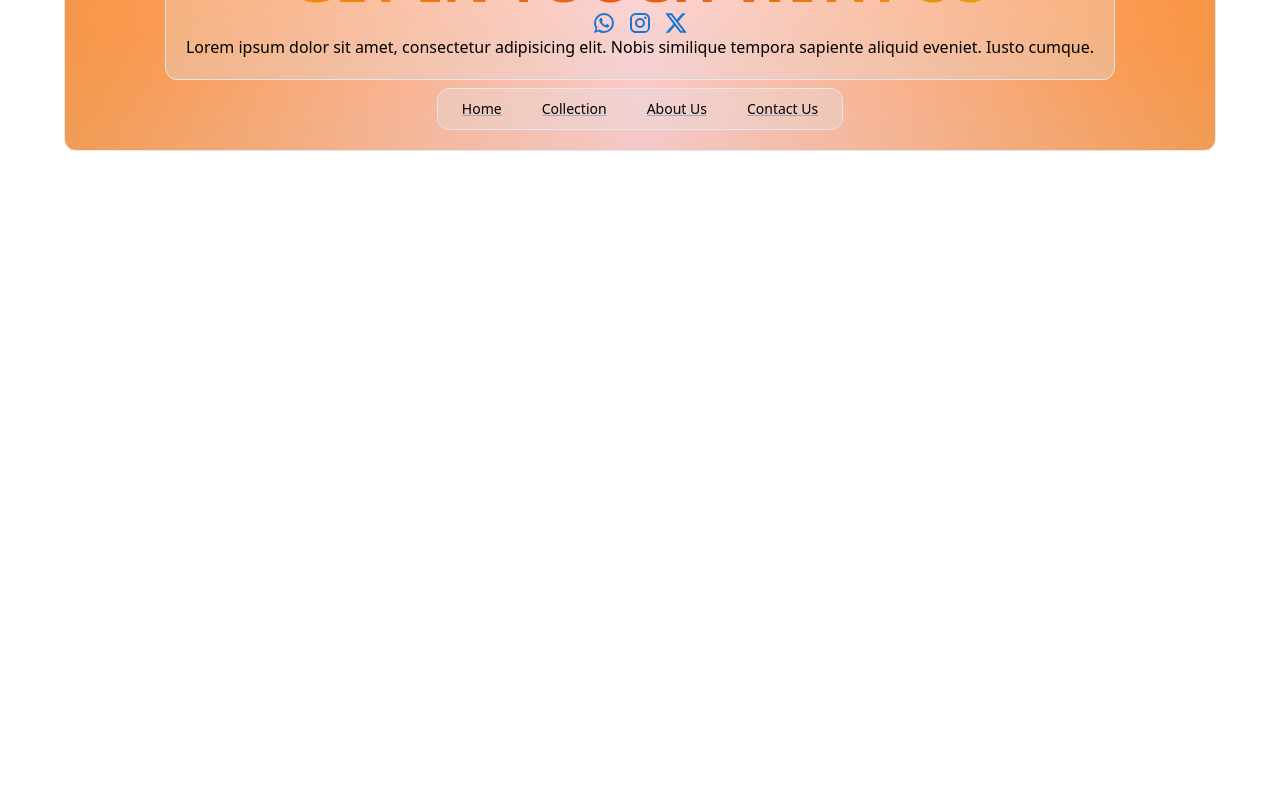
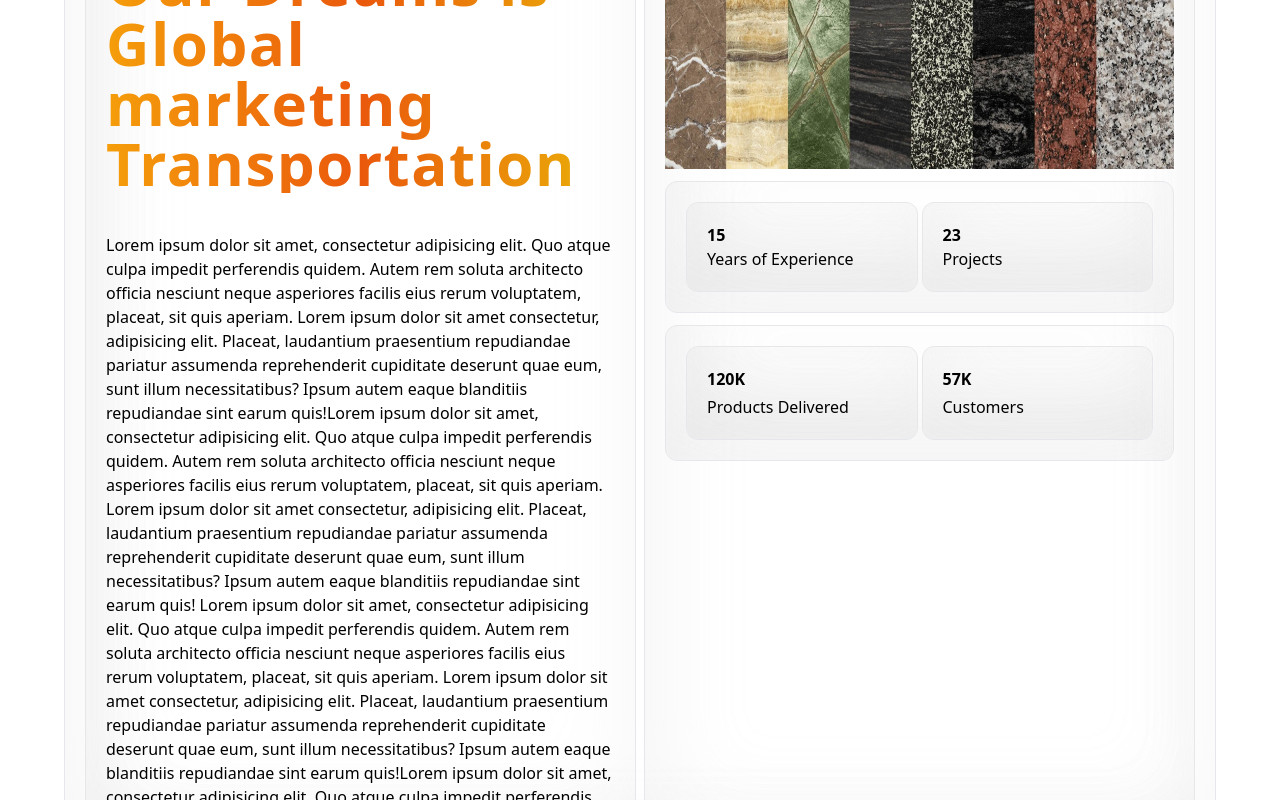
Before and after one commit to Bobzero23/Osmanli-Building-Frontend, a Next.js app: page /about-us in a window 1280 px wide. Shown: the part 460-1260 px from the top of the page. Before the commit the page ends 800 px from the top, so only its background shows below. Built offline with nearby package versions, Linux system fonts and the light colour scheme.

Commit message:
feature: implementing the about us page

```diff
--- a/app/about-us/page.jsx
+++ b/app/about-us/page.jsx
@@ -1,7 +1,92 @@
+import Image from "next/image";
 import React from "react";
 
 const AboutUs = () => {
-  return <div>AboutUs</div>;
+  return (
+    <div className="flex gap-2 glassmorphism">
+      <div className="w-[50%] glassmorphism">
+        <div className="flex flex-col">
+          <h4 className="font-semibold text-orange-900">How it started</h4>
+          <div className="border-t border-t-red-600 w-[5rem] h-1 mb-4"></div>
+          <h1 className="head_text orange_gradient tracking-wide">
+            Our Dreams is <br />
+            Global marketing <br />
+            <span className="mt-4">Transportation</span>
+          </h1>
+          <p className="mt-10">
+            Lorem ipsum dolor sit amet, consectetur adipisicing elit. Quo atque
+            culpa impedit perferendis quidem. Autem rem soluta architecto
+            officia nesciunt neque asperiores facilis eius rerum voluptatem,
+            placeat, sit quis aperiam. Lorem ipsum dolor sit amet consectetur,
+            adipisicing elit. Placeat, laudantium praesentium repudiandae
+            pariatur assumenda reprehenderit cupiditate deserunt quae eum, sunt
+            illum necessitatibus? Ipsum autem eaque blanditiis repudiandae sint
+            earum quis!Lorem ipsum dolor sit amet, consectetur adipisicing elit.
+            Quo atque culpa impedit perferendis quidem. Autem rem soluta
+            architecto officia nesciunt neque asperiores facilis eius rerum
+            voluptatem, placeat, sit quis aperiam. Lorem ipsum dolor sit amet
+            consectetur, adipisicing elit. Placeat, laudantium praesentium
+            repudiandae pariatur assumenda reprehenderit cupiditate deserunt
+            quae eum, sunt illum necessitatibus? Ipsum autem eaque blanditiis
+            repudiandae sint earum quis! Lorem ipsum dolor sit amet, consectetur
+            adipisicing elit. Quo atque culpa impedit perferendis quidem. Autem
+            rem soluta architecto officia nesciunt neque asperiores facilis eius
+            rerum voluptatem, placeat, sit quis aperiam. Lorem ipsum dolor sit
+            amet consectetur, adipisicing elit. Placeat, laudantium praesentium
+            repudiandae pariatur assumenda reprehenderit cupiditate deserunt
+            quae eum, sunt illum necessitatibus? Ipsum autem eaque blanditiis
+            repudiandae sint earum quis!Lorem ipsum dolor sit amet, consectetur
+            adipisicing elit. Quo atque culpa impedit perferendis quidem. Autem
+            rem soluta architecto officia nesciunt neque asperiores facilis eius
+            rerum voluptatem, placeat, sit quis aperiam.
+          </p>
+        </div>
+      </div>
+      <div className="w-[50%] flex flex-col gap-3 glassmorphism">
+        <div>
+          <Image
+            className="object-cover"
+            alt="Product image"
+            width={800}
+            height={300}
+            src="/assets/images/test_image.jpg"
+          />
+        </div>
+        <div className="flex justify-between gap-1 glassmorphism">
+          <div className="flex w-[50%] flex-col glassmorphism">
+            <span className="font-extrabold">15</span>
+            <span>Years of Experience</span>
+          </div>
+          <div className="flex w-[50%] flex-col glassmorphism">
+            <div>
+              <span className="font-extrabold">23</span>
+            </div>
+            <div>
+              <span>Projects</span>
+            </div>
+          </div>
+        </div>
+        <div className="flex justify-between gap-1 glassmorphism">
+          <div className="flex w-[50%] gap-1 flex-col glassmorphism">
+            <div>
+              <span className="font-extrabold">120K</span>
+            </div>
+            <div>
+              <span>Products Delivered</span>
+            </div>
+          </div>
+          <div className="glassmorphism w-[50%]  gap-1 flex flex-col">
+            <div>
+              <span className="font-extrabold">57K</span>
+            </div>
+            <div>
+              <span>Customers</span>
+            </div>
+          </div>
+        </div>
+      </div>
+    </div>
+  );
 };
 
 export default AboutUs;
```
